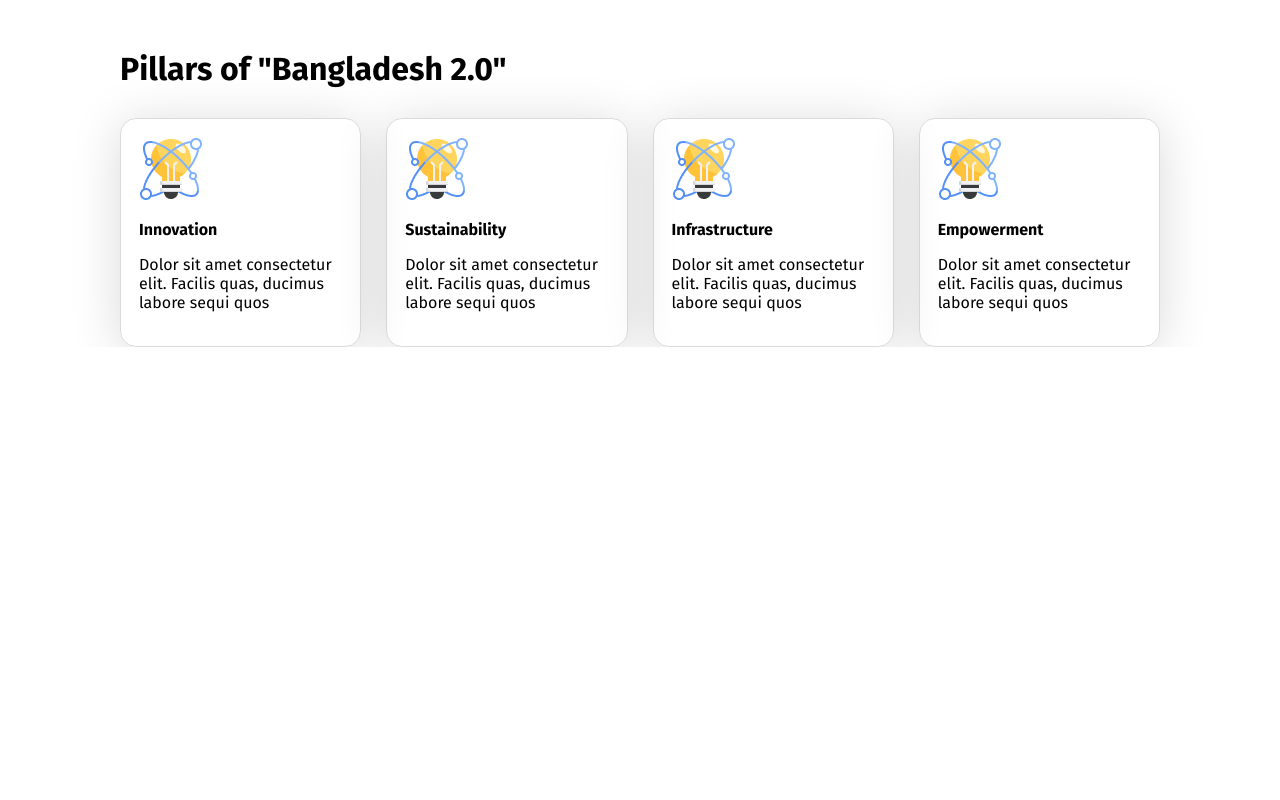
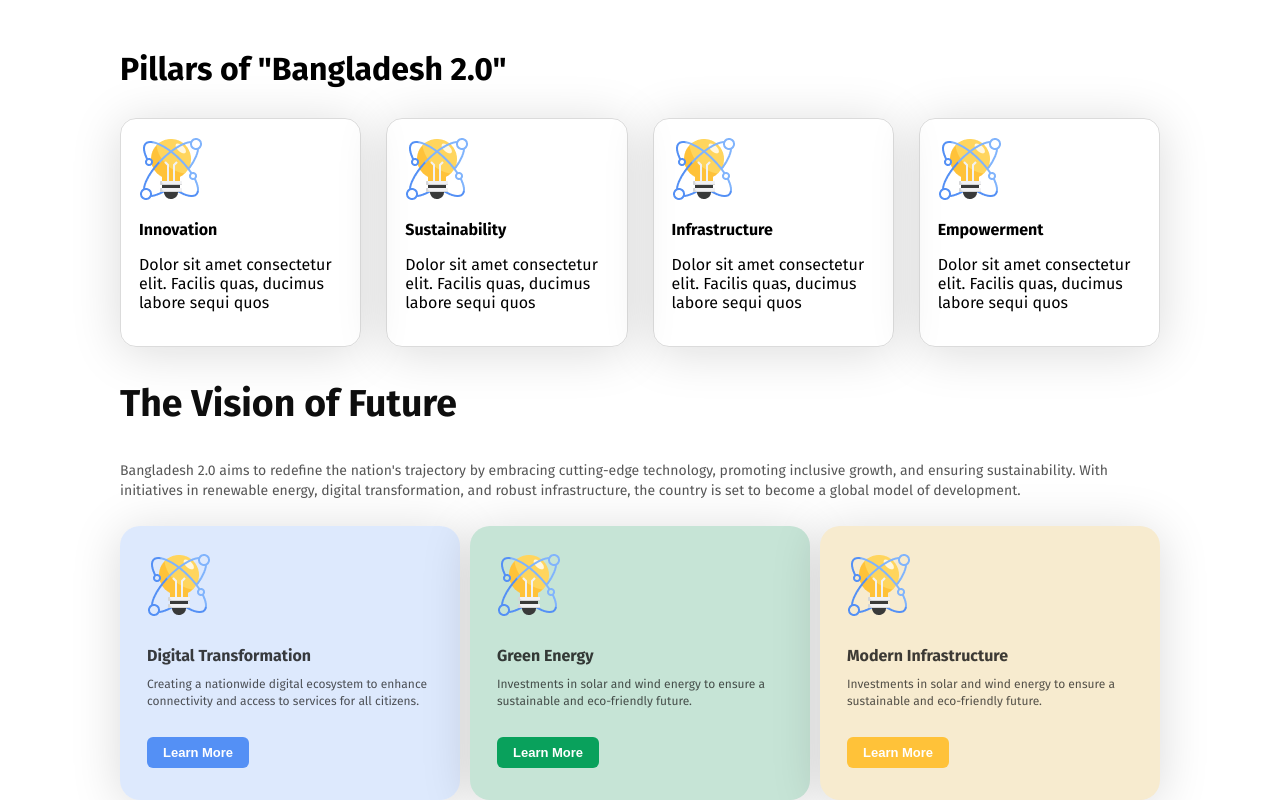
Before and after one commit to n8shade/assignment1, a plain HTML site: page index.html in a window 1280 px wide. Shown: the part 670-1470 px from the top of the page. Before the commit the page ends 1017 px from the top, so only its background shows below. Drawn offline with Linux system fonts and the light colour scheme.

Commit message:
finished the 2nd part of cards

```diff
--- a/index.html
+++ b/index.html
@@ -49,7 +49,30 @@
             </div>
         </div>
     </section>
-
+    <section class="tvf">
+        <h3>The Vision of Future</h3>
+        <p>Bangladesh 2.0 aims to redefine the nation's trajectory by embracing cutting-edge technology, promoting inclusive growth, and ensuring sustainability. With initiatives in renewable energy, digital transformation, and robust infrastructure, the country is set to become a global model of development.</p>
+        <div class="tvf-cards">
+            <div class="tvf-content" style="background-color: rgba(84, 144, 245, 0.2);">
+                <img src="assets/card-icon.png" alt="">
+                <h4>Digital Transformation</h4>
+                <p>Creating a nationwide digital ecosystem to enhance connectivity and access to services for all citizens.</p>
+                <button class="tvf-btn" style="background-color: rgb(84, 144, 245);">Learn More</button>
+            </div>
+            <div class="tvf-content" style="background-color: rgb(198, 228, 214);">
+                <img src="assets/card-icon.png" alt="">
+                <h4>Green Energy</h4>
+                <p>Investments in solar and wind energy to ensure a sustainable and eco-friendly future.</p>
+                <button class="tvf-btn" style="background-color: rgb(9, 161, 92);">Learn More</button>
+            </div>
+            <div class="tvf-content" style="background-color: rgb(247, 235, 207);">
+                <img src="assets/card-icon.png" alt="">
+                <h4>Modern Infrastructure</h4>
+                <p>Investments in solar and wind energy to ensure a sustainable and eco-friendly future.</p>
+                <button class="tvf-btn" style="background-color: rgb(255, 194, 57);">Learn More</button>
+            </div>
+        </div>
+    </section>
 </body>
 
 </html>
--- a/styles.css
+++ b/styles.css
@@ -98,3 +98,65 @@ nav ul li b {
 .pbd-cards-content>p {
     margin-top: 15px;
 }
+
+.tvf {
+    color: rgb(14, 14, 14);
+    font-size: 32px;
+    font-weight: 700;
+    line-height: 39px;
+    text-align: left;
+}
+
+.tvf>p {
+    color: rgba(14, 14, 14, 0.7);
+    font-size: 14px;
+    font-weight: 400;
+    line-height: 20px;
+    text-align: left;
+}
+
+.tvf-cards {
+    display: flex;
+    align-items: center;
+    justify-content: space-between;
+    margin-top: 25px;
+    gap: 10px;
+}
+
+.tvf-content {
+    padding: 27px;
+    width: 330px;
+    height: 220px;
+    box-shadow: 0 5px 50px 0 rgba(14, 14, 14, 0.15);
+    border-radius: 20px;
+    align-items: center;
+}
+
+.tvf-content>h4 {
+    color: rgba(14, 14, 14, 0.8);
+    font-size: 16px;
+    font-weight: 700;
+    line-height: 17px;
+    text-align: left;
+    margin-bottom: 9px;
+}
+
+.tvf-content>p {
+    color: rgba(14, 14, 14, 0.7);
+    font-size: 12px;
+    font-weight: 400;
+    line-height: 17px;
+    text-align: left;
+    margin-bottom: 17px;
+}
+
+.tvf-btn {
+    color: rgb(255, 255, 255);
+    font-size: 13px;
+    font-weight: 600;
+    line-height: 15px;
+    text-align: left;
+    padding: 8px 16px;
+    border-radius: 6px;
+    border: none;
+}
```
